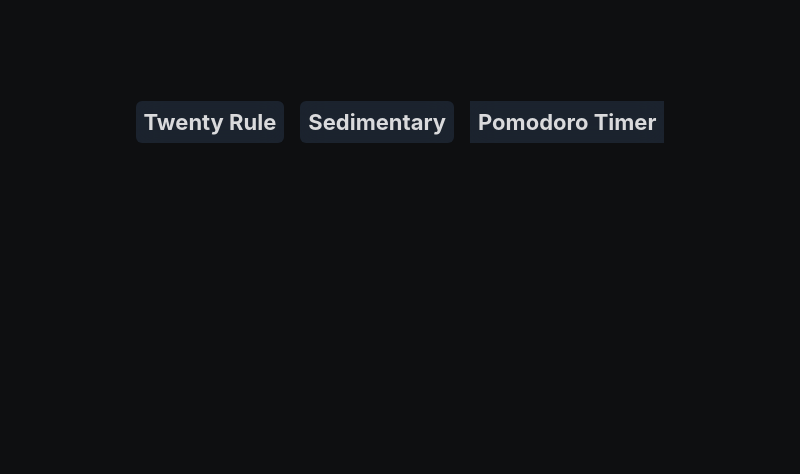
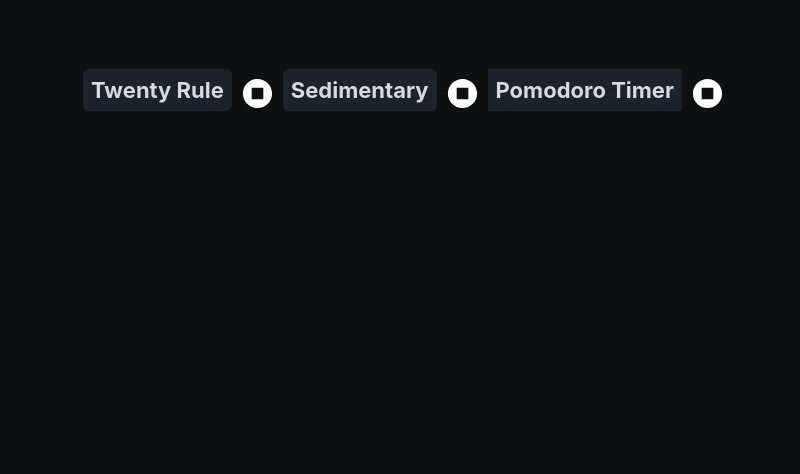
Before and after one commit to itzthemandalorian/Prod20, an Electron app: page src/index.html in a window 800 px wide. Shown: the part 326-800 px from the top of the page. Drawn offline with Linux system fonts and the light colour scheme.

Commit message:
changed the button design

```diff
--- a/src/index.html
+++ b/src/index.html
@@ -27,16 +27,33 @@
           <!--  User Interaction -->
           <div class="actions-buttons-container">
             <div class="twenty">
-              <div><button class="twenty-btn btn">Twenty Rule</button></div>
+              <div style="display: flex">
+                <button class="twenty-btn btn">Twenty Rule</button>
+                <img
+                  class="stop-btn-style"
+                  src="../assets/icons/stop.svg"
+                  alt="Stop"
+                />
+              </div>
             </div>
             <div class="sedimentary">
-              <div>
+              <div style="display: flex">
                 <button class="sedimentary-btn btn">Sedimentary</button>
+                <img
+                  class="stop-btn-style"
+                  src="../assets/icons/stop.svg"
+                  alt="Stop"
+                />
               </div>
             </div>
             <div class="pomodoro">
-              <div>
+              <div style="display: flex">
                 <button class="pomodoro-btn btn">Pomodoro Timer</button>
+                <img
+                  class="stop-btn-style"
+                  src="../assets/icons/stop.svg"
+                  alt="Stop"
+                />
               </div>
             </div>
           </div>
@@ -99,7 +116,6 @@
           </div>
         </div>
 
-
         <!--  message popups -->
 
         <!-- twenty break popup -->
@@ -120,13 +136,13 @@
 
         <!--   pomodoro timer -->
         <div class="break-popup-pomodoro">
-      <div class="btextstyle">Close your eyes and take few deep breaths.</div>
+          <div class="btextstyle">
+            Close your eyes and take few deep breaths.
+          </div>
           <div class="pomodoro-progressbar-container">
             <div class="pomodoro-progressbar"></div>
           </div>
         </div>
-
-
       </div>
     </div>
   </body>
--- a/src/style.css
+++ b/src/style.css
@@ -13,6 +13,7 @@
 }
 .main {
   display: flex;
+  text-align: center;
 }
 .actions {
   height: 100vh;
@@ -46,8 +47,9 @@
 }
 .actions-buttons-container {
   display: flex;
+  margin-top: 8vmin;
   justify-content: center;
-  margin-top: 12vmin;
+
 }
 .twenty-btn {
   outline: none;
@@ -88,7 +90,17 @@
   backdrop-filter: blur(14px);
   color: #e8e8e9ef;
 }
-
+.stop-btn-style{
+  margin-top: 15px;
+  height: 35px;
+  width: 35px;
+}
+.stop-btn-style:hover{
+  opacity: 0.8;
+}
+.stop-btn-style:active{
+  opacity: 0.6;
+}
 .pomodoro-btn:hover,
 .sedimentary-btn:hover,
 .twenty-btn:hover {
```
Also changed, not shown: assets/icons/stop.svg (added). Lines whose indentation alone changed are shown as unchanged.
